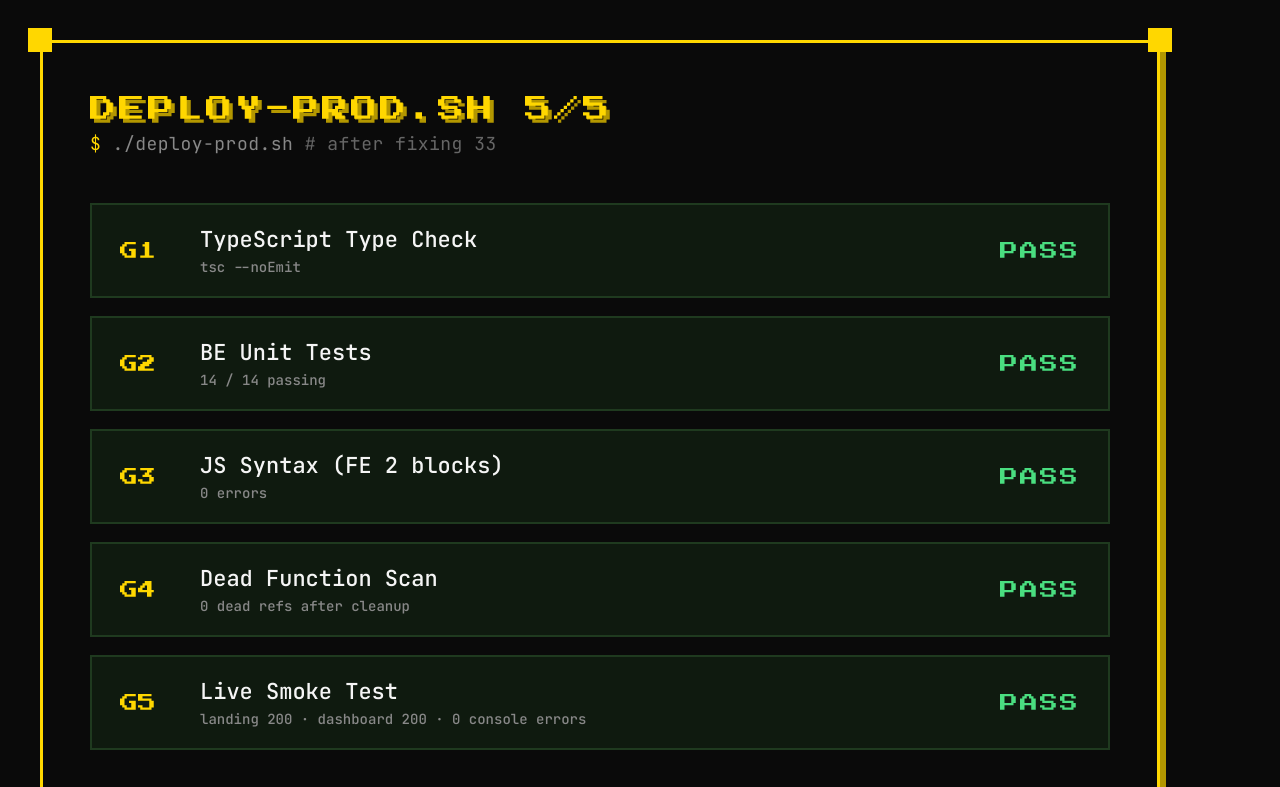
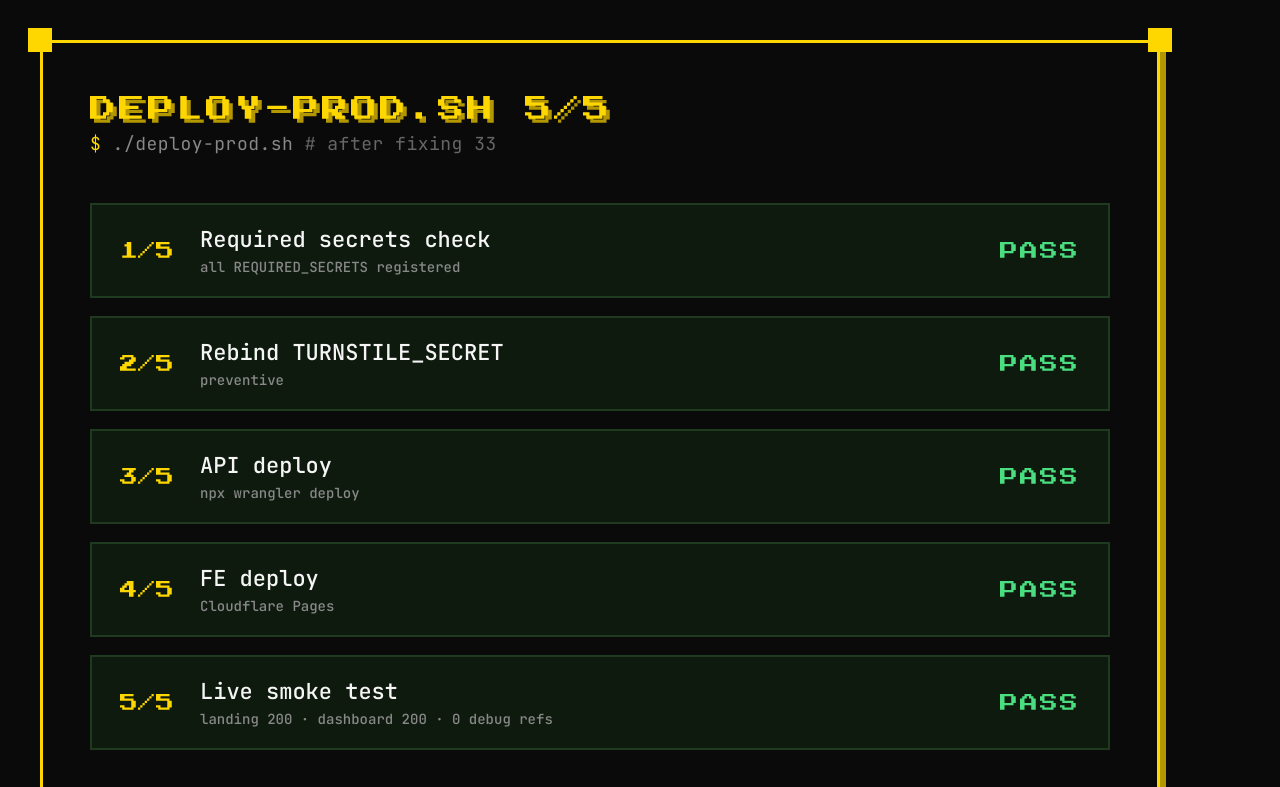
Before and after one commit to soondoobu1111-star/pickedbyai, a plain HTML site: page assets/linkedin-day24/slide3.html in a window 1280 px wide. Shown: the top 787 px of the page. Drawn offline with Linux system fonts and the light colour scheme.

Commit message:
WP [04-29 23:44] staging/bigpie-p2 —  3 files changed, 22 insertions(+), 22 deletions(-)

```diff
--- a/assets/linkedin-day24/slide3.html
+++ b/assets/linkedin-day24/slide3.html
@@ -108,28 +108,28 @@
   <div class="cmd"><span class="prompt">$</span> ./deploy-prod.sh  <span style="color:#666;"># after fixing 33</span></div>
 
   <div class="gate">
-    <div class="num">G1</div>
-    <div class="name">TypeScript Type Check<small>tsc --noEmit</small></div>
+    <div class="num">1/5</div>
+    <div class="name">Required secrets check<small>all REQUIRED_SECRETS registered</small></div>
     <div class="pass">PASS</div>
   </div>
   <div class="gate">
-    <div class="num">G2</div>
-    <div class="name">BE Unit Tests<small>14 / 14 passing</small></div>
+    <div class="num">2/5</div>
+    <div class="name">Rebind TURNSTILE_SECRET<small>preventive</small></div>
     <div class="pass">PASS</div>
   </div>
   <div class="gate">
-    <div class="num">G3</div>
-    <div class="name">JS Syntax (FE 2 blocks)<small>0 errors</small></div>
+    <div class="num">3/5</div>
+    <div class="name">API deploy<small>npx wrangler deploy</small></div>
     <div class="pass">PASS</div>
   </div>
   <div class="gate">
-    <div class="num">G4</div>
-    <div class="name">Dead Function Scan<small>0 dead refs after cleanup</small></div>
+    <div class="num">4/5</div>
+    <div class="name">FE deploy<small>Cloudflare Pages</small></div>
     <div class="pass">PASS</div>
   </div>
   <div class="gate">
-    <div class="num">G5</div>
-    <div class="name">Live Smoke Test<small>landing 200 · dashboard 200 · 0 console errors</small></div>
+    <div class="num">5/5</div>
+    <div class="name">Live smoke test<small>landing 200 · dashboard 200 · 0 debug refs</small></div>
     <div class="pass">PASS</div>
   </div>
 
```
Also changed, not shown: assets/linkedin-day24/slide3.png, 1 other file.
